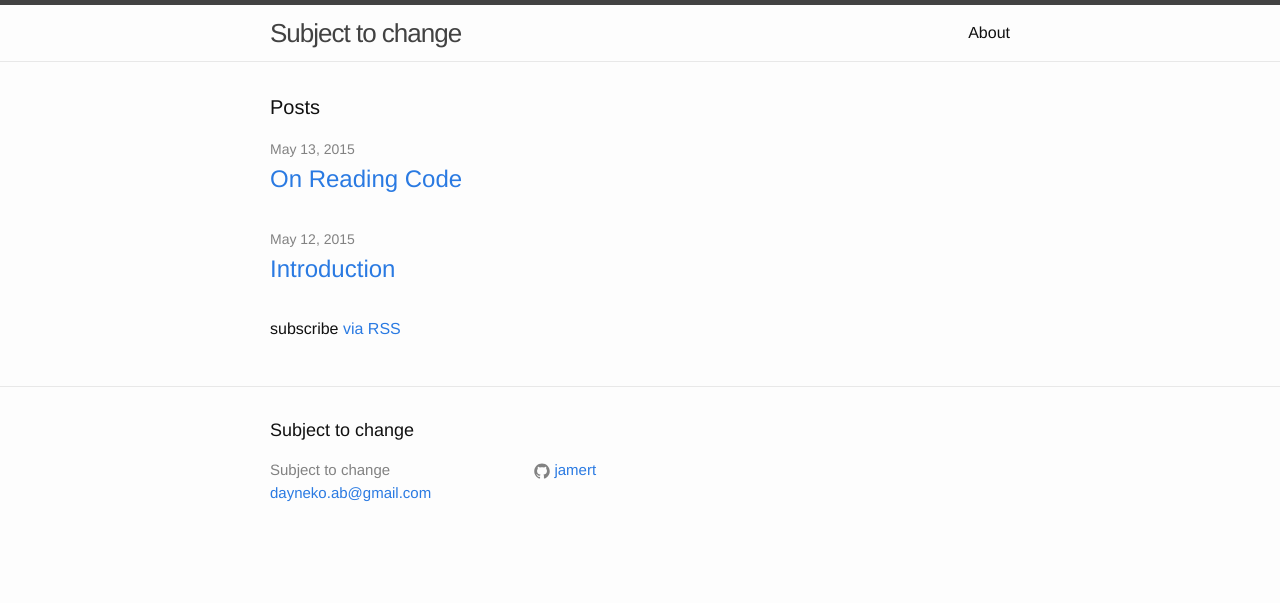
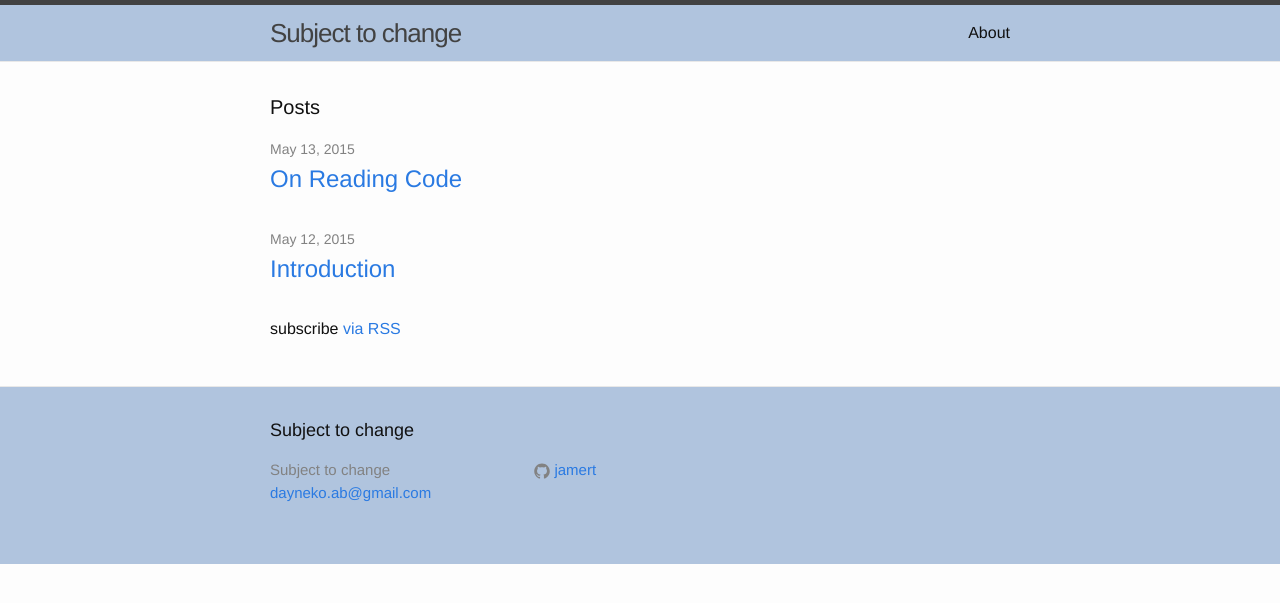
Before and after one commit to jamert/jamert.github.io, a Jekyll site: the page built from index.html, in a window 1280 px wide. Shown: the top 603 px of the page. Built offline with Jekyll 4.4.1, drawn with Linux system fonts in a browser that asks for light colours.

Commit message:
Change color of footer and header

```diff
--- a/_sass/_layout.scss
+++ b/_sass/_layout.scss
@@ -4,6 +4,7 @@
 .site-header {
     border-top: 5px solid $grey-color-dark;
     border-bottom: 1px solid $grey-color-light;
+    background-color: $marginals-color;
     min-height: 56px;
 
     // Positioning context for the mobile navigation icon
@@ -94,6 +95,7 @@
 .site-footer {
     border-top: 1px solid $grey-color-light;
     padding: $spacing-unit 0;
+    background-color: $marginals-color;
 }
 
 .footer-heading {
--- a/css/main.scss
+++ b/css/main.scss
@@ -20,6 +20,8 @@ $brand-color:      #2a7ae2;
 $grey-color:       #828282;
 $grey-color-light: lighten($grey-color, 40%);
 $grey-color-dark:  darken($grey-color, 25%);
+
+$marginals-color:  lightsteelblue;
 
 $on-palm:          600px;
 $on-laptop:        800px;
```
